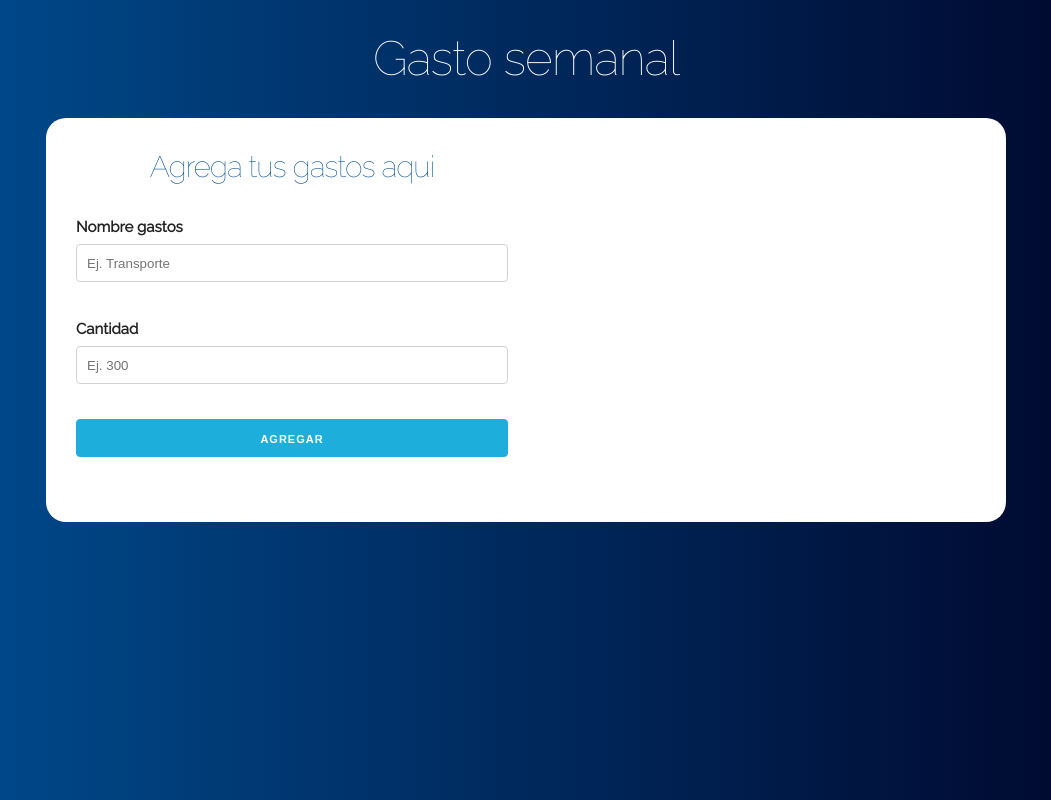
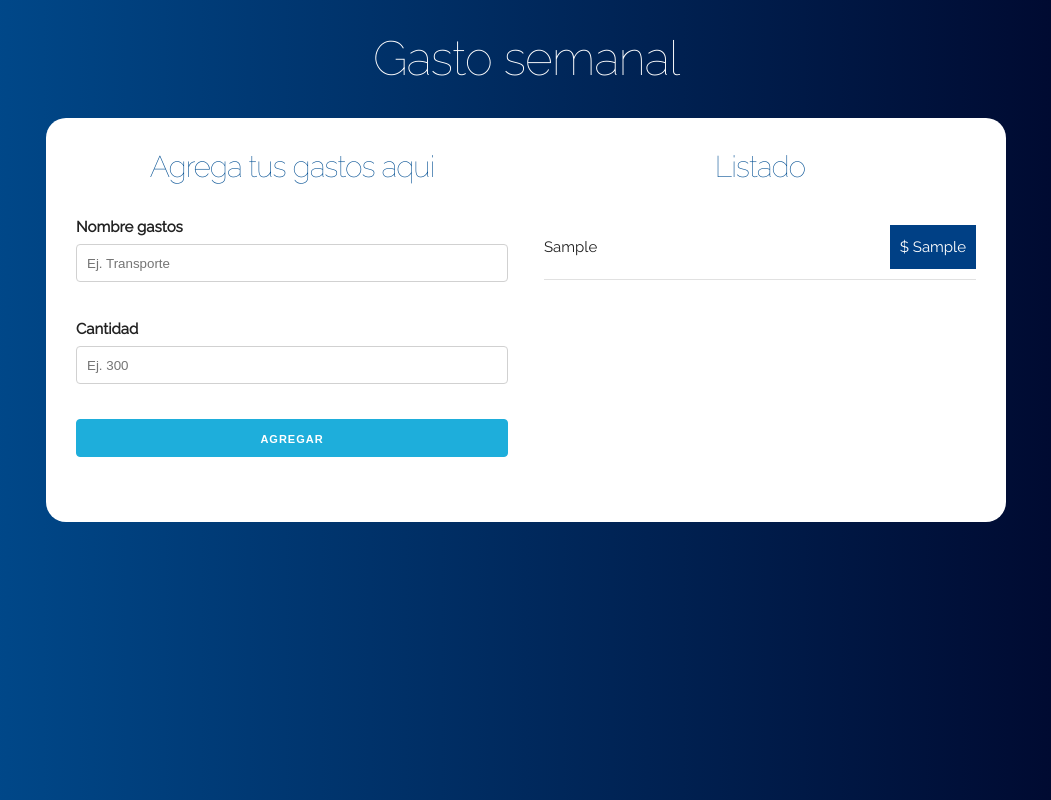
Before and after one commit to MarceLlanos/GastoSemanal, a React (Create React App) app: page / in a window 1280 px wide. Both pictures are taken after typing "Sample", "Sample" into the empty fields and a click on the button "AGREGAR". Shown: the whole page, without its empty margins (114-1165 px from the left). Built offline with nearby package versions, Linux system fonts and the light colour scheme.

Commit message:
Muestra de la lista de gatos almacenados en el state

```diff
--- a/src/component/App.js
+++ b/src/component/App.js
@@ -1,6 +1,7 @@
 import React, {Component} from 'react';
 import Header from './Header';
 import Formulario from './Formulario';
+import Listado from './Listado';
 import '../css/App.css';
 
 class App extends Component{
@@ -18,8 +19,6 @@ class App extends Component{
 		//Agregar el gasto al objeto del state
 			gastos[`gasto${Date.now()}`] = gasto;
 
-			console.log(gastos);
-
 		//Ponerlo al state
 		this.setState({gastos});
 
@@ -35,7 +34,11 @@ class App extends Component{
 								agregarGasto = {this.agregarGasto}
 							/>
 						</div>
-						<div className ="one-half column"></div>
+						<div className ="one-half column">
+							<Listado
+								gastos = {this.state.gastos}
+							/>
+						</div>
 					</div>
 				</div>
 			</div>
--- a/src/component/Formulario.js
+++ b/src/component/Formulario.js
@@ -19,7 +19,7 @@ class FormularioGasto extends Component{
       this.props.agregarGasto(gasto);
 
     // Resetear el formulario (opcional)
-    e.currentTarget.reset();
+      e.currentTarget.reset();
 
   }
   render(){
--- /dev/null
+++ b/src/component/Gasto.js
@@ -0,0 +1,19 @@
+import React, { Component } from 'react';
+class Gasto extends Component{
+
+  render(){
+
+    const {cantidad, nombre} = this.props.gasto;
+
+    return(
+      <li className = "gastos">
+        <p>
+          {nombre}
+          <span className = "gasto">$ {cantidad}</span>
+        </p>
+      </li>
+    );
+  }
+}
+
+export default Gasto;
--- /dev/null
+++ b/src/component/Listado.js
@@ -0,0 +1,20 @@
+import React, { Component } from 'react';
+import Gasto from './Gasto';
+
+class Listado extends Component{
+  render(){
+    return(
+      <div className = "gastos-realizados">
+        <h2>Listado</h2>
+        {Object.keys(this.props.gastos).map(key=>(
+          <Gasto
+            key = {key}
+            gasto = {this.props.gastos[key]}
+          />
+        ))}
+      </div>
+    );
+  }
+}
+
+export default Listado;
```
